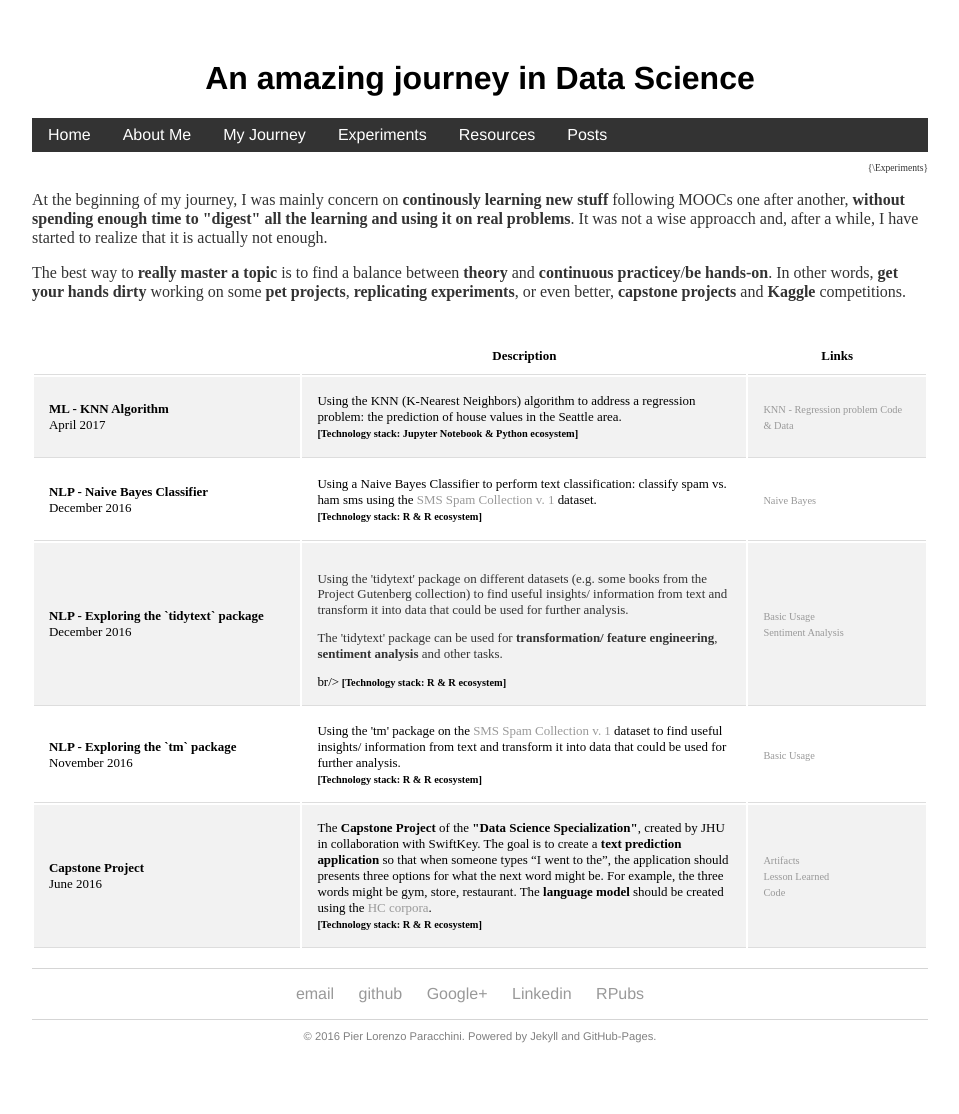
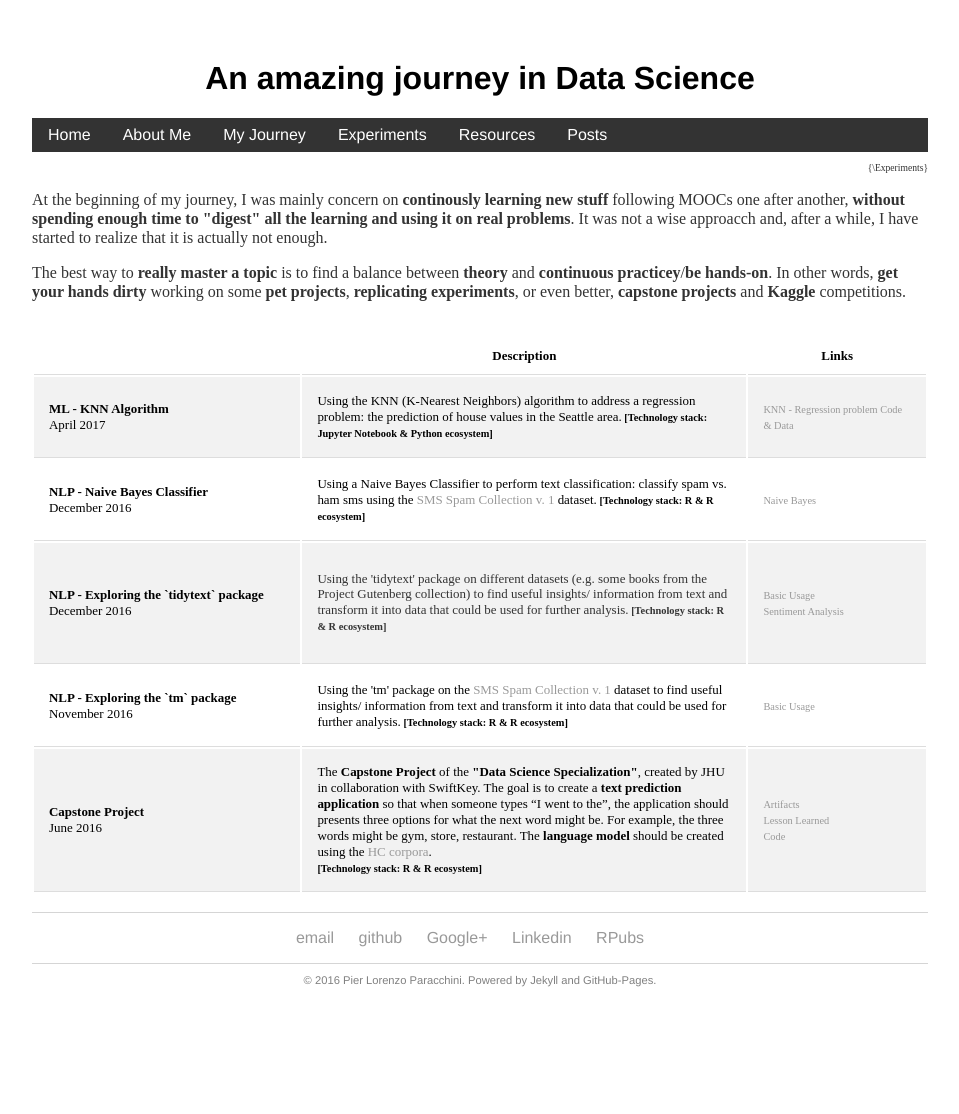
Before and after one commit to pparacch/pparacch.github.io, a Jekyll site: the page built from pet/index.html, in a window 1280 px wide. Shown: the whole page, without its empty margins (160-1119 px from the left). Built offline with Jekyll 4.4.1, drawn with Linux system fonts in a browser that asks for light colours; after the commit the page ends 1057 px from its top, so only the background shows below that.

Commit message:
Minor fix - again

```diff
--- a/pet/index.html
+++ b/pet/index.html
@@ -59,7 +59,7 @@ title: Experiments
 				<b>ML - KNN Algorithm</b><br/>April 2017
 			</td>
 	    <td>
-				<span>Using the KNN (K-Nearest Neighbors) algorithm to address a regression problem: the prediction of house values in the Seattle area.</span><br/><span><b style="font-size: 0.8em;"> [Technology stack: Jupyter Notebook & Python ecosystem]</b></span>
+				<span>Using the KNN (K-Nearest Neighbors) algorithm to address a regression problem: the prediction of house values in the Seattle area.</span><span><b style="font-size: 0.8em;"> [Technology stack: Jupyter Notebook & Python ecosystem]</b></span>
 			</td>
 			<td>
 					<span style="font-size: 0.8em;">
@@ -74,7 +74,7 @@ title: Experiments
 				<b>NLP - Naive Bayes Classifier</b><br/>December 2016
 			</td>
 	    <td>
-				<span>Using a Naive Bayes Classifier to perform text classification: classify spam vs. ham sms using the <a href="http://www.dt.fee.unicamp.br/~tiago/smsspamcollection/" target="_blank">SMS Spam Collection v. 1</a> dataset.</span><br/><span><b style="font-size: 0.8em;"> [Technology stack: R & R ecosystem]</b></span>
+				<span>Using a Naive Bayes Classifier to perform text classification: classify spam vs. ham sms using the <a href="http://www.dt.fee.unicamp.br/~tiago/smsspamcollection/" target="_blank">SMS Spam Collection v. 1</a> dataset.</span><span><b style="font-size: 0.8em;"> [Technology stack: R & R ecosystem]</b></span>
 			</td>
 			<td>
 					<span style="font-size: 0.8em;">
@@ -88,8 +88,7 @@ title: Experiments
 				<b>NLP - Exploring the `tidytext` package</b><br/>December 2016
 			</td>
 	    <td>
-				<p>Using the 'tidytext' package on different datasets (e.g. some books from the Project Gutenberg collection) to find useful insights/ information from text and transform it into data that could be used for further analysis.</p>
-				<p>The 'tidytext' package can be used for <b>transformation/ feature engineering</b>, <b>sentiment analysis</b> and other tasks.</p>br/><span><b style="font-size: 0.8em;"> [Technology stack: R & R ecosystem]</b></span>
+				<p>Using the 'tidytext' package on different datasets (e.g. some books from the Project Gutenberg collection) to find useful insights/ information from text and transform it into data that could be used for further analysis.<span><b style="font-size: 0.8em;"> [Technology stack: R & R ecosystem]</b></span></p>
 			</td>
 			<td>
 					<span style="font-size: 0.8em;">
@@ -104,7 +103,7 @@ title: Experiments
 				<b>NLP - Exploring the `tm` package</b><br/>November 2016
 			</td>
 	    <td>
-				<span>Using the 'tm' package on the <a href="http://www.dt.fee.unicamp.br/~tiago/smsspamcollection/" target="_blank">SMS Spam Collection v. 1</a> dataset to find useful insights/ information from text and transform it into data that could be used for further analysis.</span><br/><span><b style="font-size: 0.8em;"> [Technology stack: R & R ecosystem]</b></span>
+				<span>Using the 'tm' package on the <a href="http://www.dt.fee.unicamp.br/~tiago/smsspamcollection/" target="_blank">SMS Spam Collection v. 1</a> dataset to find useful insights/ information from text and transform it into data that could be used for further analysis.</span><span><b style="font-size: 0.8em;"> [Technology stack: R & R ecosystem]</b></span>
 			</td>
 			<td>
 					<span style="font-size: 0.8em;">
```
